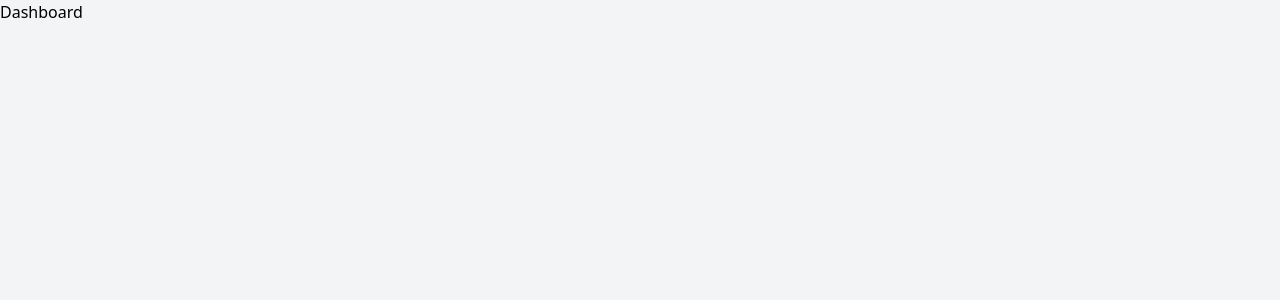
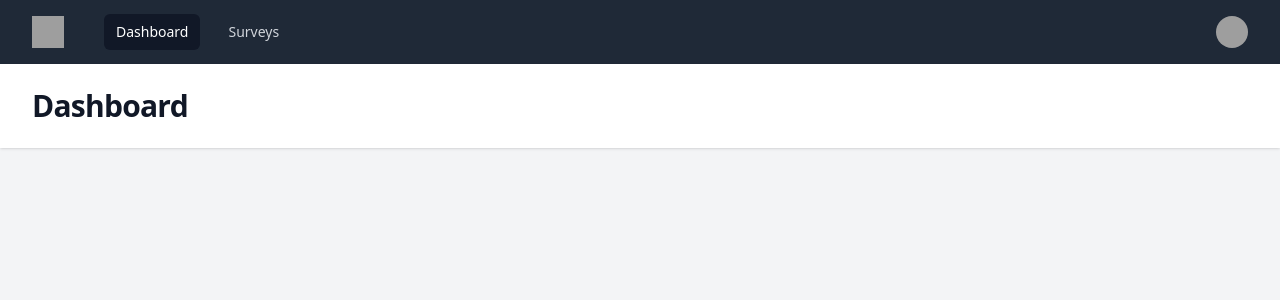
Before and after one commit to dzakyy04/Survey-App, a React (Vite) app in the folder survey-frontend/: page / in a window 1280 px wide. Shown: the top 300 px of the page. Built offline with nearby package versions, Linux system fonts and the light colour scheme; grey boxes are pictures that could not be loaded.

Commit message:
Create Page Component

```diff
--- a/survey-frontend/package.json
+++ b/survey-frontend/package.json
@@ -10,6 +10,7 @@
     "preview": "vite preview"
   },
   "dependencies": {
+    "@headlessui/react": "^1.7.14",
     "@heroicons/react": "^2.0.17",
     "@tailwindcss/forms": "^0.5.3",
     "react": "^18.2.0",
--- a/survey-frontend/src/components/DefaultLayout.jsx
+++ b/survey-frontend/src/components/DefaultLayout.jsx
@@ -0,0 +1,185 @@
+import { Fragment } from "react";
+import { Disclosure, Menu, Transition } from "@headlessui/react";
+import { Bars3Icon, BellIcon, XMarkIcon } from "@heroicons/react/24/outline";
+import { NavLink, Outlet } from "react-router-dom";
+
+const user = {
+  name: "Tom Cook",
+  email: "tom@example.com",
+  imageUrl:
+    "https://images.unsplash.com/photo-1472099645785-5658abf4ff4e?ixlib=rb-1.2.1&ixid=eyJhcHBfaWQiOjEyMDd9&auto=format&fit=facearea&facepad=2&w=256&h=256&q=80",
+};
+const navigation = [
+  { name: "Dashboard", to: "/" },
+  { name: "Surveys", to: "/surveys" },
+];
+const userNavigation = [{ name: "Sign out", href: "#" }];
+
+function classNames(...classes) {
+  return classes.filter(Boolean).join(" ");
+}
+
+export default function DefaultLayout() {
+  const logout = (ev) => {
+    ev.preventDefault();
+    console.log("Logout");
+  };
+
+  return (
+    <>
+      <div className="min-h-full">
+        <Disclosure as="nav" className="bg-gray-800">
+          {({ open }) => (
+            <>
+              <div className="mx-auto max-w-7xl px-4 sm:px-6 lg:px-8">
+                <div className="flex h-16 items-center justify-between">
+                  <div className="flex items-center">
+                    <div className="flex-shrink-0">
+                      <img
+                        className="h-8 w-8"
+                        src="https://tailwindui.com/img/logos/mark.svg?color=indigo&shade=500"
+                        alt="Your Company"
+                      />
+                    </div>
+                    <div className="hidden md:block">
+                      <div className="ml-10 flex items-baseline space-x-4">
+                        {navigation.map((item) => (
+                          <NavLink
+                            key={item.name}
+                            to={item.to}
+                            className={({ isActive }) =>
+                              classNames(
+                                isActive
+                                  ? "bg-gray-900 text-white"
+                                  : "text-gray-300 hover:bg-gray-700 hover:text-white",
+                                "rounded-md px-3 py-2 text-sm font-medium"
+                              )
+                            }
+                          >
+                            {item.name}
+                          </NavLink>
+                        ))}
+                      </div>
+                    </div>
+                  </div>
+                  <div className="hidden md:block">
+                    <div className="ml-4 flex items-center md:ml-6">
+                      {/* Profile dropdown */}
+                      <Menu as="div" className="relative ml-3">
+                        <div>
+                          <Menu.Button className="flex max-w-xs items-center rounded-full bg-gray-800 text-sm focus:outline-none focus:ring-2 focus:ring-white focus:ring-offset-2 focus:ring-offset-gray-800">
+                            <span className="sr-only">Open user menu</span>
+                            <img
+                              className="h-8 w-8 rounded-full"
+                              src={user.imageUrl}
+                              alt=""
+                            />
+                          </Menu.Button>
+                        </div>
+                        <Transition
+                          as={Fragment}
+                          enter="transition ease-out duration-100"
+                          enterFrom="transform opacity-0 scale-95"
+                          enterTo="transform opacity-100 scale-100"
+                          leave="transition ease-in duration-75"
+                          leaveFrom="transform opacity-100 scale-100"
+                          leaveTo="transform opacity-0 scale-95"
+                        >
+                          <Menu.Items className="absolute right-0 z-10 mt-2 w-48 origin-top-right rounded-md bg-white py-1 shadow-lg ring-1 ring-black ring-opacity-5 focus:outline-none">
+                            {userNavigation.map((item) => (
+                              <Menu.Item>
+                                <a
+                                  href="#"
+                                  onClick={(ev) => logout(ev)}
+                                  className={
+                                    "block px-4 py-2 text-sm text-gray-700"
+                                  }
+                                >
+                                  Sign Out
+                                </a>
+                              </Menu.Item>
+                            ))}
+                          </Menu.Items>
+                        </Transition>
+                      </Menu>
+                    </div>
+                  </div>
+                  <div className="-mr-2 flex md:hidden">
+                    {/* Mobile menu button */}
+                    <Disclosure.Button className="inline-flex items-center justify-center rounded-md bg-gray-800 p-2 text-gray-400 hover:bg-gray-700 hover:text-white focus:outline-none focus:ring-2 focus:ring-white focus:ring-offset-2 focus:ring-offset-gray-800">
+                      <span className="sr-only">Open main menu</span>
+                      {open ? (
+                        <XMarkIcon
+                          className="block h-6 w-6"
+                          aria-hidden="true"
+                        />
+                      ) : (
+                        <Bars3Icon
+                          className="block h-6 w-6"
+                          aria-hidden="true"
+                        />
+                      )}
+                    </Disclosure.Button>
+                  </div>
+                </div>
+              </div>
+
+              <Disclosure.Panel className="md:hidden">
+                <div className="space-y-1 px-2 pb-3 pt-2 sm:px-3">
+                  {navigation.map((item) => (
+                    <NavLink
+                      key={item.name}
+                      as="a"
+                      to={item.to}
+                      className={({ isActive }) =>
+                        classNames(
+                          isActive
+                            ? "bg-gray-900 text-white"
+                            : "text-gray-300 hover:bg-gray-700 hover:text-white",
+                          "block rounded-md px-3 py-2 text-base font-medium"
+                        )
+                      }
+                    >
+                      {item.name}
+                    </NavLink>
+                  ))}
+                </div>
+                <div className="border-t border-gray-700 pb-3 pt-4">
+                  <div className="flex items-center px-5">
+                    <div className="flex-shrink-0">
+                      <img
+                        className="h-10 w-10 rounded-full"
+                        src={user.imageUrl}
+                        alt=""
+                      />
+                    </div>
+                    <div className="ml-3">
+                      <div className="text-base font-medium leading-none text-white">
+                        {user.name}
+                      </div>
+                      <div className="text-sm font-medium leading-none text-gray-400">
+                        {user.email}
+                      </div>
+                    </div>
+                  </div>
+                  <div className="mt-3 space-y-1 px-2">
+                    <Disclosure.Button
+                      as="a"
+                      href="#"
+                      onClick={(ev) => logout(ev)}
+                      className="block rounded-md px-3 py-2 text-base font-medium text-gray-400 hover:bg-gray-700 hover:text-white"
+                    >
+                      Sign Out
+                    </Disclosure.Button>
+                  </div>
+                </div>
+              </Disclosure.Panel>
+            </>
+          )}
+        </Disclosure>
+
+        <Outlet />
+      </div>
+    </>
+  );
+}
--- a/survey-frontend/src/views/Dashboard.jsx
+++ b/survey-frontend/src/views/Dashboard.jsx
@@ -1,5 +1,16 @@
 export default function Dashboard() {
     return (
-        <div>Dashboard</div>
-    )
+      <>
+        <header className="bg-white shadow">
+          <div className="mx-auto max-w-7xl px-4 py-6 sm:px-6 lg:px-8">
+            <h1 className="text-3xl font-bold tracking-tight text-gray-900">
+              Dashboard
+            </h1>
+          </div>
+        </header>
+        <main>
+          <div className="mx-auto max-w-7xl py-6 sm:px-6 lg:px-8"></div>
+        </main>
+      </>
+    );
 }
--- a/survey-frontend/src/views/Surveys.jsx
+++ b/survey-frontend/src/views/Surveys.jsx
@@ -1,5 +1,16 @@
 export default function Surveys() {
     return (
-        <div>Surveys</div>
-    )
+      <>
+        <header className="bg-white shadow">
+          <div className="mx-auto max-w-7xl px-4 py-6 sm:px-6 lg:px-8">
+            <h1 className="text-3xl font-bold tracking-tight text-gray-900">
+              Surveys
+            </h1>
+          </div>
+        </header>
+        <main>
+          <div className="mx-auto max-w-7xl py-6 sm:px-6 lg:px-8"></div>
+        </main>
+      </>
+    );
 }
```
Also changed, not shown: survey-frontend/src/router.jsx (+16 -5 lines), 1 other file (tests, documents, lock files or other folders).
